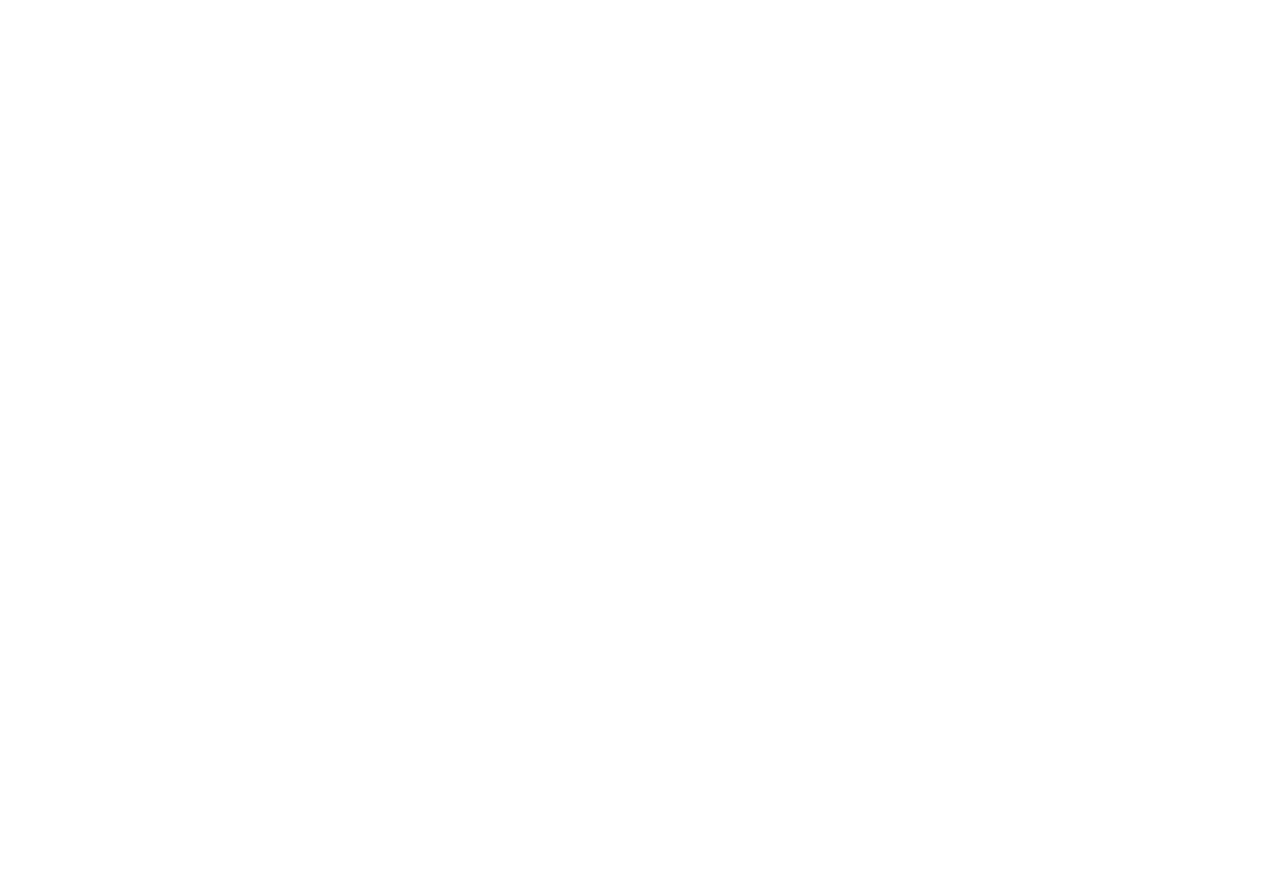
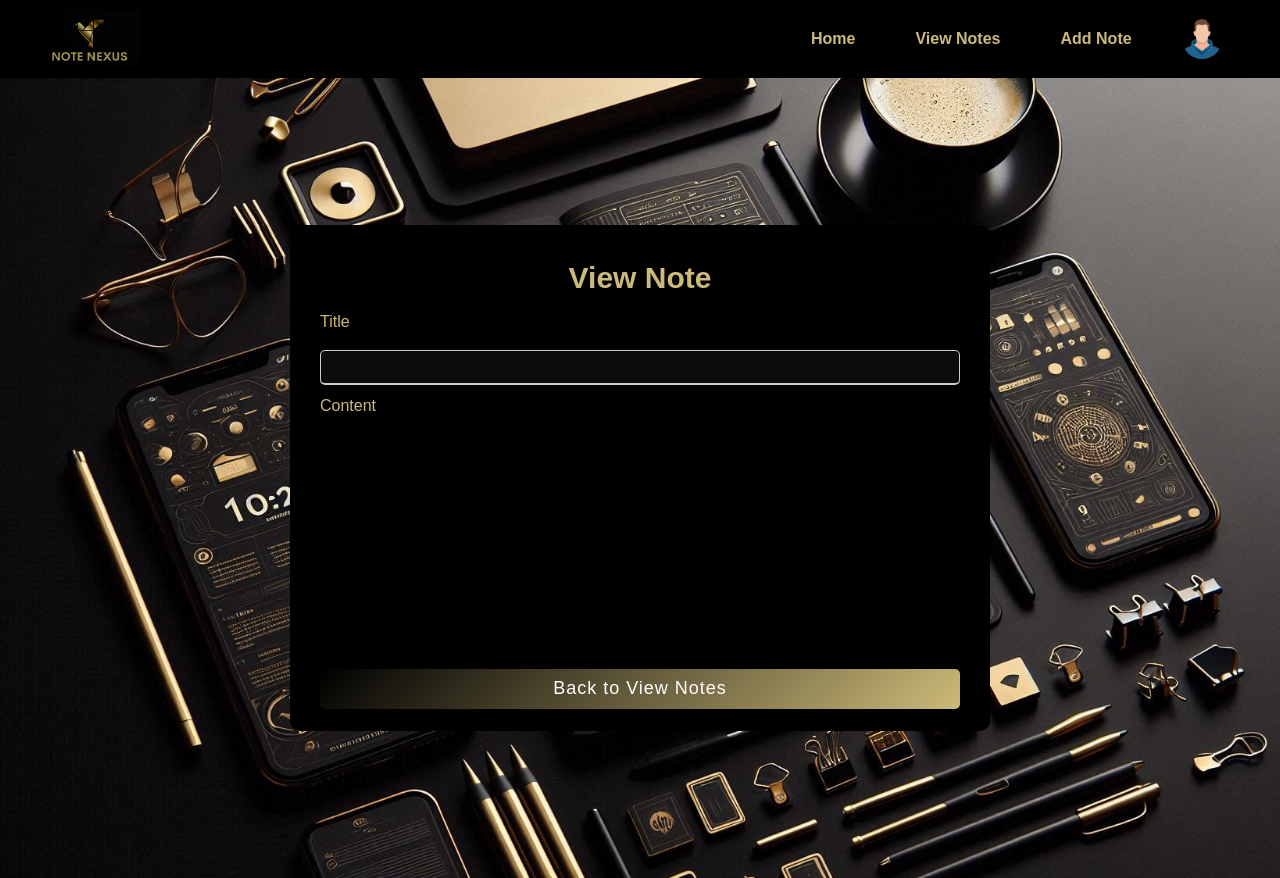
Before and after one commit to saisriharsha2003/sample_notenexus, a React (Create React App) app in the folder note-nexus-frontend/: page /view-note/1 in a window 1280 px wide. Before the commit this address had no page. Before the commit the page ends 800 px from the top, so only its background shows below. Built offline with nearby package versions, Linux system fonts and the light colour scheme; no server answers; sample sign-in values are in the browser's storage.

Commit message:
added view note by id feature

```diff
--- a/note-nexus-frontend/src/components/App.jsx
+++ b/note-nexus-frontend/src/components/App.jsx
@@ -8,6 +8,7 @@
 import Home from './Home';
 import AddNote from './AddNote';
 import ViewNotes from './ViewNotes';
+import ViewNote from './ViewNote';
 
 function App() {
   return (
@@ -20,6 +21,7 @@
           <Route path="/home" element={<Home/>}/>
           <Route path="/add-note" element={<AddNote/>}/>
           <Route path="/view-notes" element={<ViewNotes/>}/>
+          <Route path="/view-note/:id" element={<ViewNote />} />
         </Route>
       </Routes>
     </div>
--- /dev/null
+++ b/note-nexus-frontend/src/components/ViewNote.jsx
@@ -0,0 +1,82 @@
+import React, { useState, useEffect } from "react";
+import axios from "axios";
+import { useParams, useNavigate } from "react-router-dom";
+import Nav from "../components/Nav";
+import { BASE_URL } from "../config";
+import ReactQuill from "react-quill";
+import "react-quill/dist/quill.bubble.css"; // Ensure to import the CSS for the bubble theme
+
+const ViewNote = () => {
+  const { id } = useParams();
+  const navigate = useNavigate();
+  const [note, setNote] = useState(null);
+  const [loading, setLoading] = useState(true);
+
+  // Define modules to include color options
+  const modules = {
+    toolbar: false, // Disable toolbar in read-only mode
+  };
+
+  useEffect(() => {
+    const fetchNote = async () => {
+      try {
+        const response = await axios.get(`${BASE_URL}/api/user/note/${id}`);
+        setNote(response.data.note);
+      } catch (error) {
+        console.error("Error fetching note:", error);
+      } finally {
+        setLoading(false);
+      }
+    };
+
+    fetchNote();
+  }, [id]);
+
+  return (
+    <div>
+      <Nav />
+      <div className="bg1">
+        <div className="container">
+          <h2 className="title">View Note</h2>
+          <form>
+            <div className="user-details">
+              <div className="input-box1 w-full mb-4">
+                <label className="text-[#CCBA78] pb-2 block mb-2">Title</label>
+                <input
+                  type="text"
+                  value={note?.title || ""}
+                  readOnly
+                  className="w-full p-2 border"
+                />
+              </div>
+              <div className="input-box1 w-full pb-4">
+                <label className="text-[#CCBA78] block mb-2">Content</label>
+                <ReactQuill
+                  value={note?.content || ""}
+                  readOnly={true}
+                  theme="bubble"
+                  modules={modules}
+                  className="h-48 mb-4"
+                />
+              </div>
+            </div>
+            <div className="button">
+              <button
+                type="button"
+                id="aButton"
+                onClick={() => navigate("/view-notes")}
+                style={{
+                  cursor: "pointer",
+                }}
+              >
+                Back to View Notes
+              </button>
+            </div>
+          </form>
+        </div>
+      </div>
+    </div>
+  );
+};
+
+export default ViewNote;
--- a/note-nexus-frontend/src/components/ViewNotes.jsx
+++ b/note-nexus-frontend/src/components/ViewNotes.jsx
@@ -10,7 +10,7 @@
   const [notes, setNotes] = useState([]);
   const [loading, setLoading] = useState(true);
   const [currentPage, setCurrentPage] = useState(1);
-  const notesPerPage = 1;
+  const notesPerPage = 4;
   const navigate = useNavigate();
 
   const MAX_CONTENT_LENGTH = 20;
```
Also changed, not shown: 2 other files (tests, documents, lock files or other folders).
